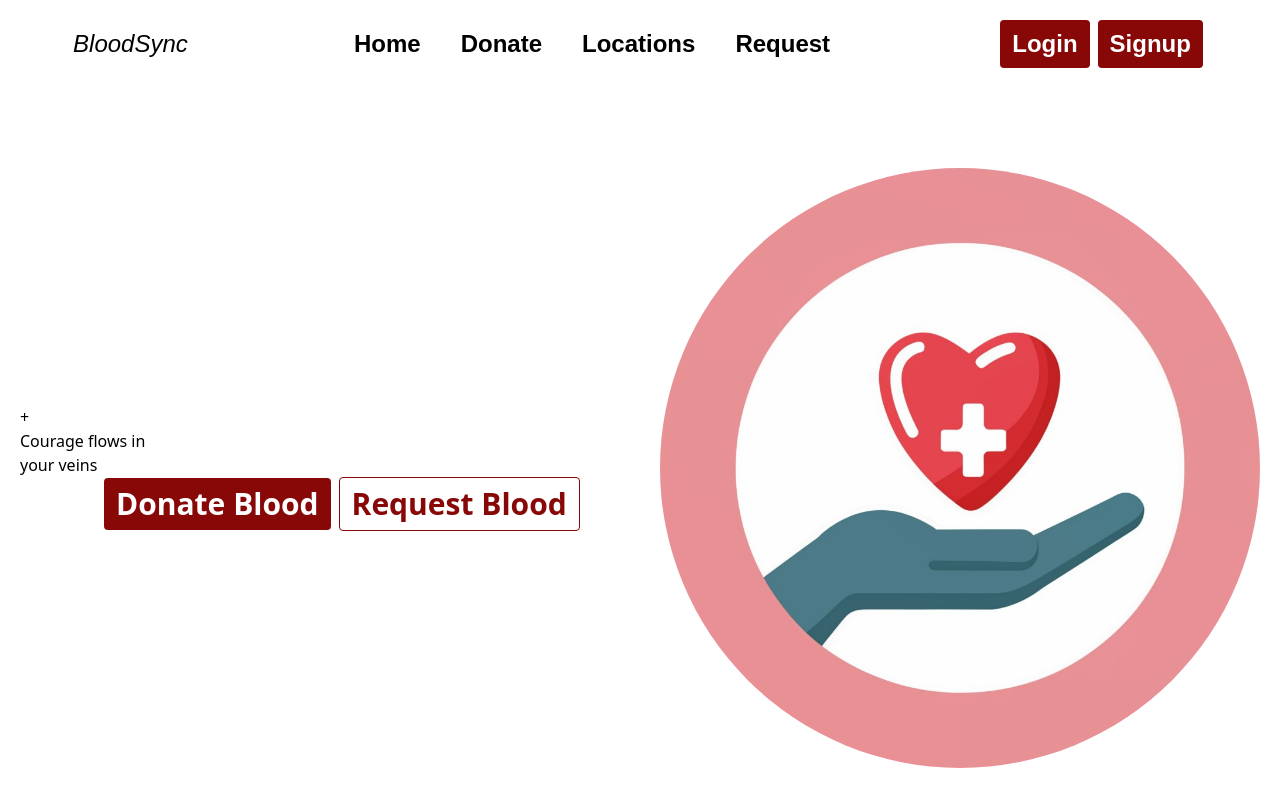
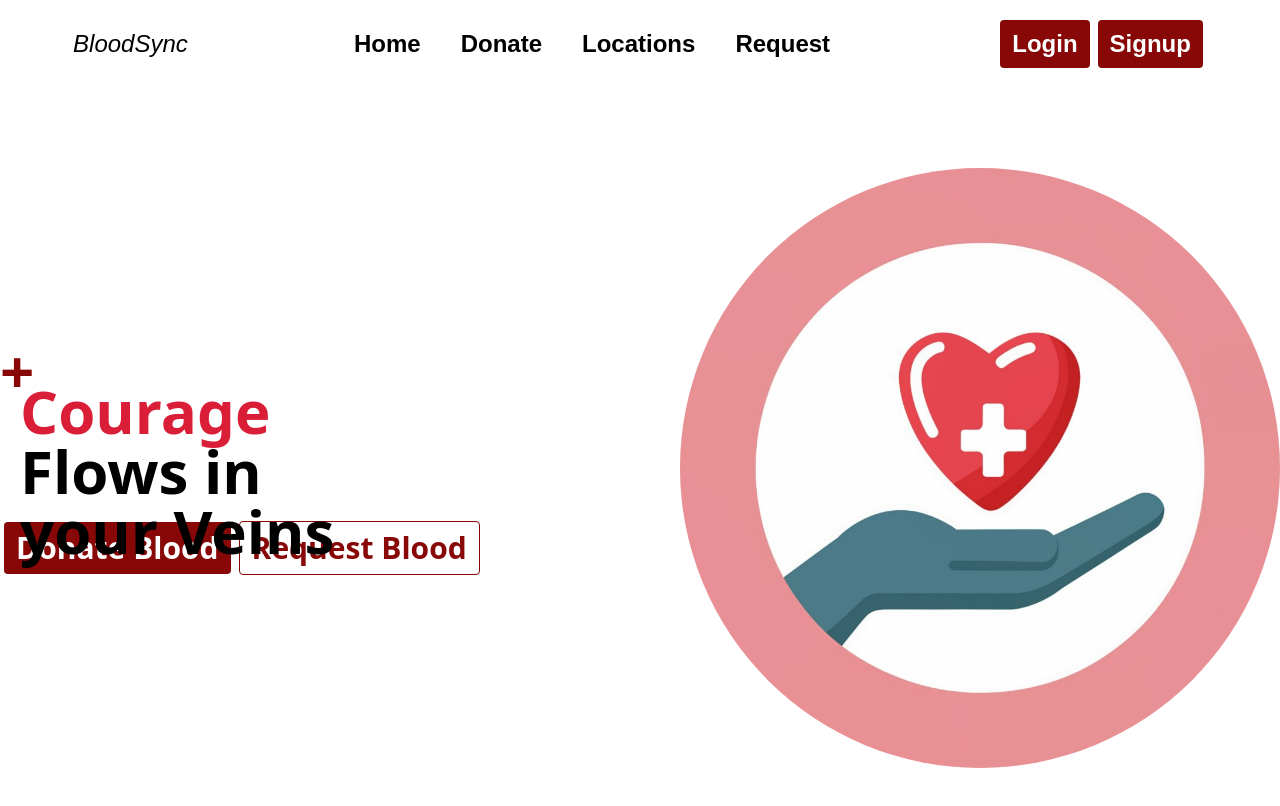
Before and after one commit to Raad05/BloodSync, a Next.js app: page /landingPage in a window 1280 px wide. Shown: the top 806 px of the page. Built offline with nearby package versions, Linux system fonts and the light colour scheme; a web font is replaced by a local one.

Commit message:
plus alignment

```diff
--- a/app/landingPage/page.tsx
+++ b/app/landingPage/page.tsx
@@ -13,13 +13,14 @@ const LandingPage = () => {
 
   return (
     <div className="landing-page container mx-auto flex justify-center items-center my-20">
-      <div className="w-1/2">
-        <h4 className="landing-plus">+</h4>
-        <h1 className="landing-page-title-first">
-          <span className="title-courage">Courage</span> flows in
-        </h1>
-        <h1 className="landing-page-title-second">your veins</h1>
-        <div className="text-3xl ml-20">
+      <div className="flex-1">
+        <div className="w-1/2 relative h-40">
+          <h4 className="primary-text font-bold text-6xl">+</h4>
+          <h3 className="text-6xl font-bold absolute left-5 top-10">
+            <span className="secondary-text">Courage</span> Flows in your Veins
+          </h3>
+        </div>
+        <div className="text-3xl my-5">
           <BtnPrimary onClick={clicked}>Donate Blood</BtnPrimary>
           <BtnSecondary onClick={clicked}>Request Blood</BtnSecondary>
         </div>
```
